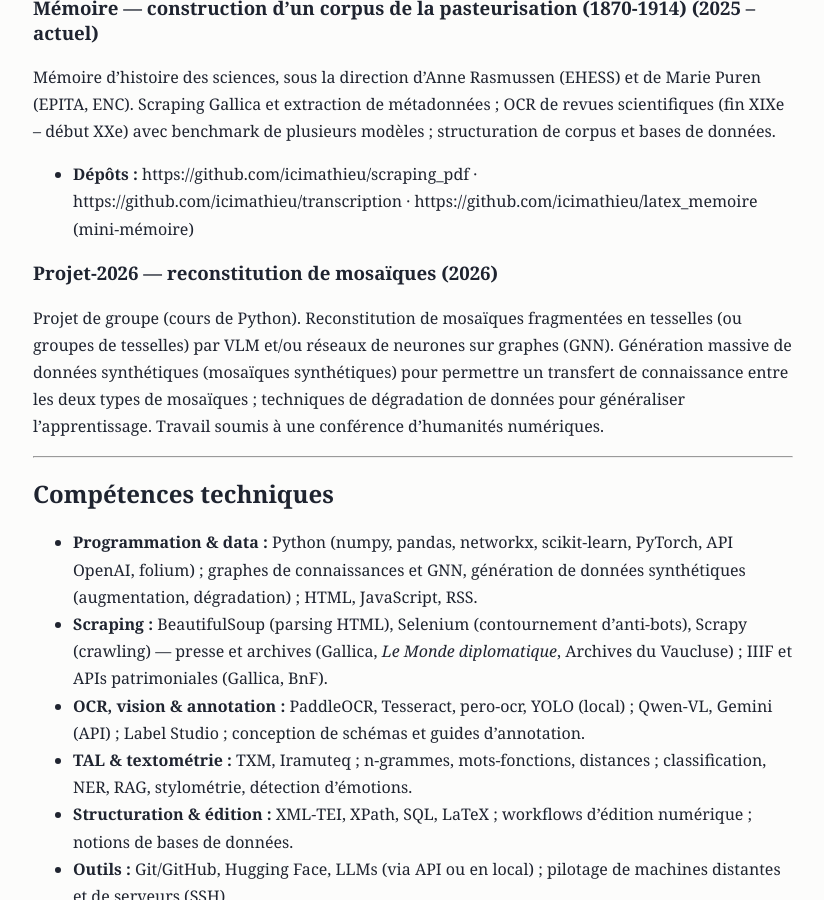
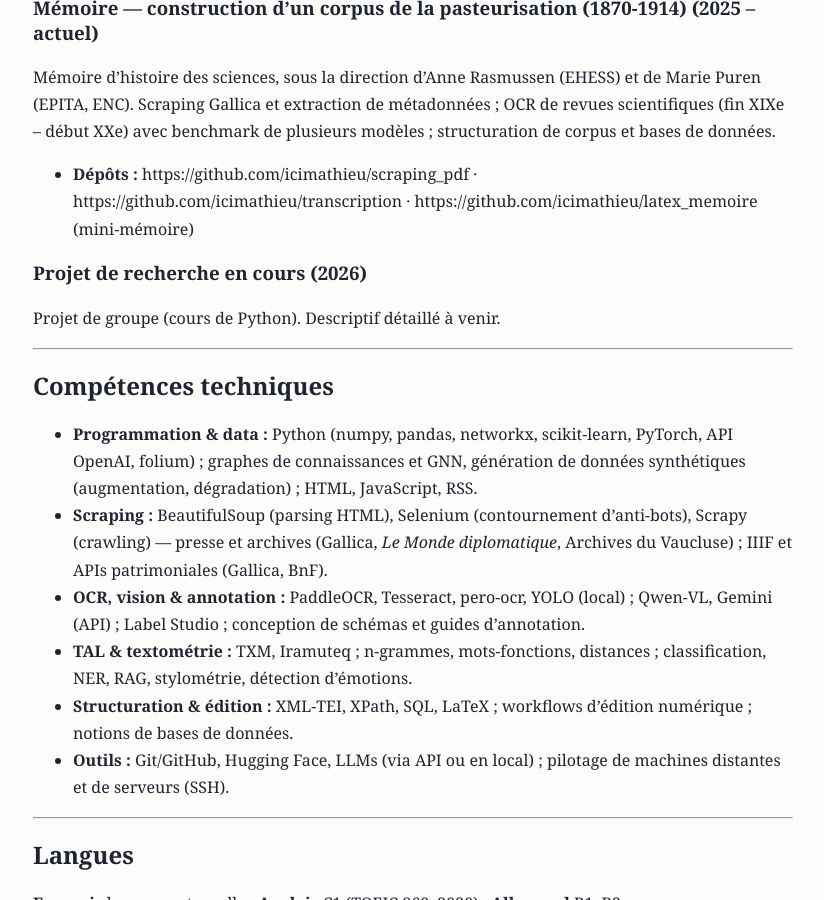
Before and after one commit to icimathieu/icimathieu.github.io, a Jekyll site: the page built from pages/fr/cv.md, in a window 1280 px wide and 900 px high, scrolled down 2091 px. Shown: the whole window, without its empty margins (227-1051 px from the left). Built offline with Jekyll 4.4.1, drawn with Linux system fonts in a browser that asks for light colours.

Commit message:
site: fiche projet mise en réserve (descriptif à venir)
Remplace la fiche projet FR/EN par un placeholder neutre et aligne
l'entrée correspondante du CV. Contenu à republier ultérieurement.

Co-Authored-By: Claude Opus 5 (1M context) <noreply@anthropic.com>
Claude-Session: https://claude.ai/code/session_01YXpvrV128hnEzEwDroudx1

```diff
--- a/pages/fr/cv.md
+++ b/pages/fr/cv.md
@@ -65,8 +65,8 @@ Hackathon ENC et Junior-Entreprise CartaData. OCR de cartes postales par VLMs, e
 Mémoire d'histoire des sciences, sous la direction d'Anne Rasmussen (EHESS) et de Marie Puren (EPITA, ENC). Scraping Gallica et extraction de métadonnées ; OCR de revues scientifiques (fin XIXe – début XXe) avec benchmark de plusieurs modèles ; structuration de corpus et bases de données.
 - **Dépôts :** https://github.com/icimathieu/scraping_pdf · https://github.com/icimathieu/transcription · https://github.com/icimathieu/latex_memoire (mini-mémoire)
 
-### Projet-2026 — reconstitution de mosaïques (2026)
-Projet de groupe (cours de Python). Reconstitution de mosaïques fragmentées en tesselles (ou groupes de tesselles) par VLM et/ou réseaux de neurones sur graphes (GNN). Génération massive de données synthétiques (mosaïques synthétiques) pour permettre un transfert de connaissance entre les deux types de mosaïques ; techniques de dégradation de données pour généraliser l'apprentissage. Travail soumis à une conférence d'humanités numériques.
+### Projet de recherche en cours (2026)
+Projet de groupe (cours de Python). Descriptif détaillé à venir.
 
 ---
 
```
Also changed, not shown: content/_projects/en/projet-en-cours-en.md (added, +20 -0 lines), content/_projects/fr/projet-en-cours.md (added, +18 -0 lines), pages/en/cv.md (+2 -2 lines).
